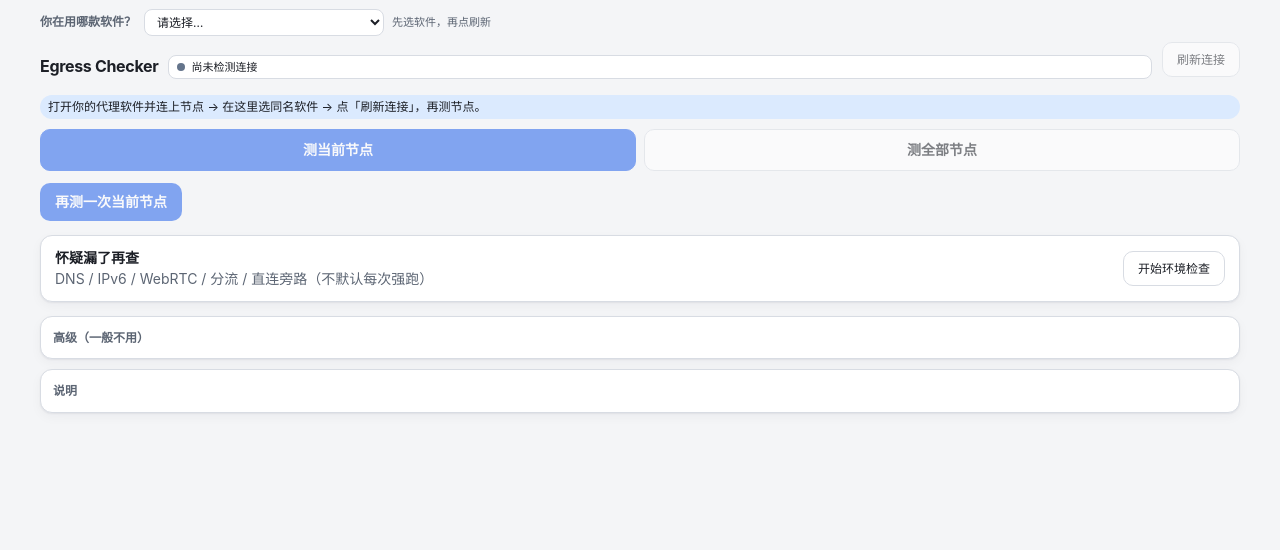
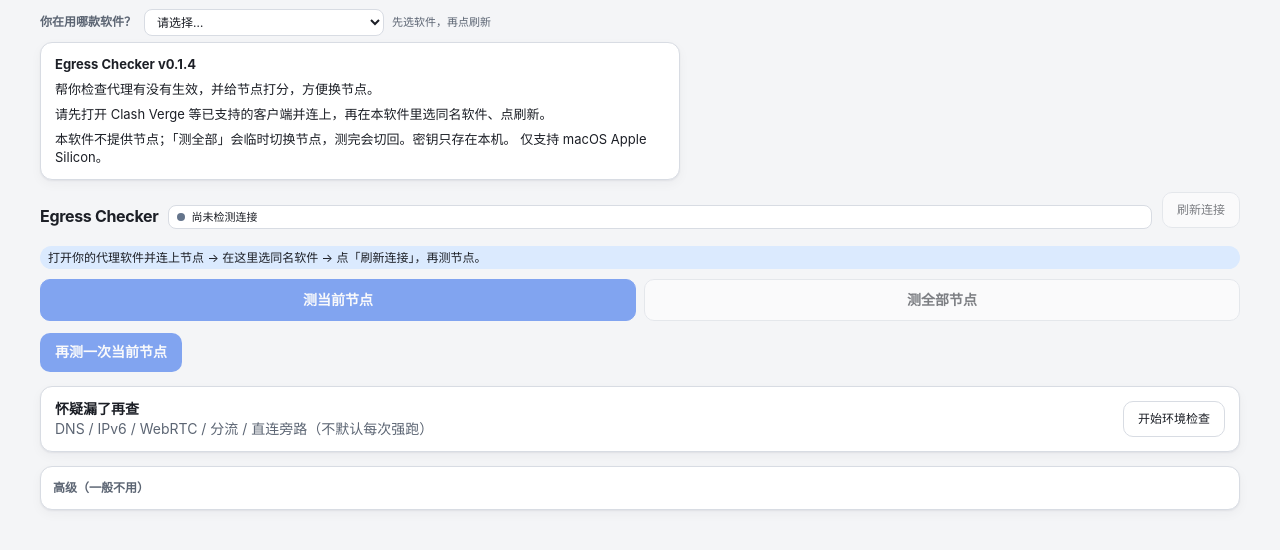
Before and after one commit to JTee77/egress-checker, a React (Vite) app: page / in a window 1280 px wide. Shown: the top 550 px of the page. Built offline with nearby package versions, Linux system fonts and the light colour scheme.

Commit message:
fix(ui): show About up front; put VPN tier under node stars
Always-visible short About after client picker. Move overall VPN
evaluation below the star list and clarify it follows the picked node.

```diff
--- a/src/pages/HomePage.tsx
+++ b/src/pages/HomePage.tsx
@@ -114,7 +114,6 @@
   const [restoreError, setRestoreError] = useState<string | null>(null);
   const abortAllRef = useRef(false);
   const [advancedOpen, setAdvancedOpen] = useState(false);
-  const [aboutOpen, setAboutOpen] = useState(false);
   const [expandedScore, setExpandedScore] = useState<string | null>(null);
 
   const cfg = connection.config;
@@ -565,6 +564,20 @@
         </span>
       </div>
 
+      <div className="about-block card home-about">
+        <p>
+          <strong>Egress Checker v0.1.4</strong>
+        </p>
+        <p>帮你检查代理有没有生效，并给节点打分，方便换节点。</p>
+        <p>
+          请先打开 Clash Verge 等已支持的客户端并连上，再在本软件里选同名软件、点刷新。
+        </p>
+        <p>
+          本软件不提供节点；「测全部」会临时切换节点，测完会切回。密钥只存在本机。
+          仅支持 macOS Apple Silicon。
+        </p>
+      </div>
+
       <div className="home-chrome">
         <div className="home-chrome-left">
           <h1>Egress Checker</h1>
@@ -757,23 +770,11 @@
         <div className="note note-compact">{switchHint}</div>
       ) : null}
 
-      {vpnScore ? (
-        <div className="vpn-score-card card">
-          <div className="vpn-score-head">
-            <span className={`vpn-tier${vpnScore.tier === "完美" ? " vpn-tier-perfect" : ""}`}>{vpnScore.tier}</span>
-          </div>
-          <div className="vpn-reason">{vpnScore.reason}</div>
-          <div className="muted" style={{ marginTop: 6 }}>
-            基于节点：{vpnScore.selectedNodeName}
-          </div>
-        </div>
-      ) : null}
-
       {nodeScores.length > 0 ? (
         <div className="node-score-list">
           <h2 className="section-title">节点星级</h2>
           <p className="muted section-hint">
-            点选一个节点，用于计算上方的整份 VPN 总评。不会因此改动你在代理软件里的选择。
+            先点选一个节点，下方会给出按该节点的整体评价。不会因此改动你在代理软件里的选择。
           </p>
           {nodeScores.map((s) => {
             const selected = selectedNodeName === s.nodeName;
@@ -820,6 +821,19 @@
               </div>
             );
           })}
+        </div>
+      ) : null}
+
+      {vpnScore ? (
+        <div className="vpn-score-card card">
+          <div className="vpn-score-head">
+            <span className={`vpn-tier${vpnScore.tier === "完美" ? " vpn-tier-perfect" : ""}`}>{vpnScore.tier}</span>
+            <span className="muted vpn-score-dep">按你点选的节点</span>
+          </div>
+          <div className="vpn-reason">{vpnScore.reason}</div>
+          <div className="muted" style={{ marginTop: 6 }}>
+            基于节点：{vpnScore.selectedNodeName}
+          </div>
         </div>
       ) : null}
 
@@ -961,31 +975,6 @@
         ) : null}
       </div>
 
-      <div className="fold-panel card">
-        <button
-          type="button"
-          className="fold-toggle"
-          aria-expanded={aboutOpen}
-          onClick={() => setAboutOpen((v) => !v)}
-        >
-          {aboutOpen ? "收起说明" : "说明"}
-        </button>
-        {aboutOpen ? (
-          <div className="fold-body about-block">
-            <p>
-              <strong>Egress Checker v0.1.4</strong>
-            </p>
-            <p>帮你检查代理有没有生效，并给节点打分，方便换节点。</p>
-            <p>
-              请先打开 Clash Verge 等已支持的客户端并连上，再在本软件里选同名软件、点刷新。
-            </p>
-            <p>
-              本软件不提供节点；「测全部」会临时切换节点，测完会切回。密钥只存在本机。
-              仅支持 macOS Apple Silicon。
-            </p>
-          </div>
-        ) : null}
-      </div>
     </div>
   );
 }
--- a/src/styles/app.css
+++ b/src/styles/app.css
@@ -567,6 +567,18 @@
 .about-block {
   max-width: 640px;
 }
+.home-about {
+  margin: 0 0 12px;
+  padding: 12px 14px;
+}
+.home-about p {
+  margin: 0 0 6px;
+  line-height: 1.45;
+  font-size: 13px;
+}
+.home-about p:last-child {
+  margin-bottom: 0;
+}
 
 .about-block h2 {
   font-size: 16px;
@@ -750,6 +762,10 @@
 .vpn-tier-perfect {
   color: var(--accent);
   letter-spacing: 0.02em;
+}
+.vpn-score-dep {
+  font-size: 12px;
+  flex-shrink: 0;
 }
 .vpn-reason {
   line-height: 1.5;
```
